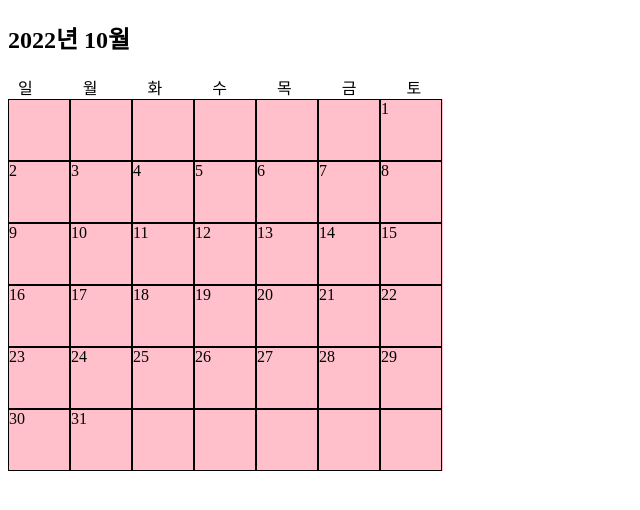
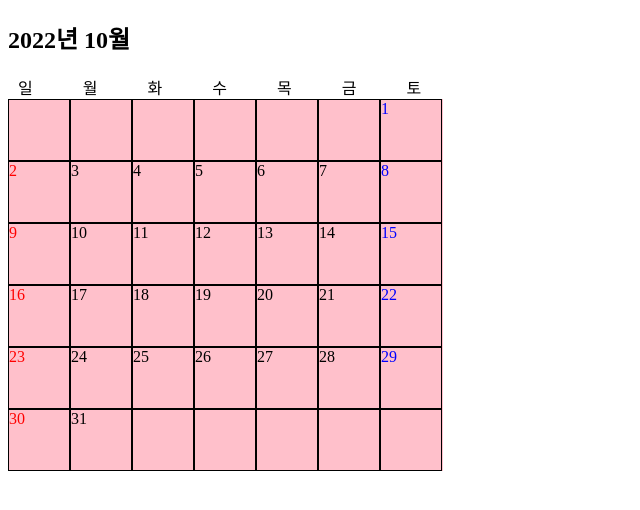
Before and after one commit to songje02/hybrid, a plain HTML site: page root/Calendar/Class05/calendar.html in a window 1280 px wide. Shown: the whole page, without its empty margins (0-640 px from the left). Drawn offline with Linux system fonts and the light colour scheme.

Commit message:
2022_10_1 Calendar

```diff
--- a/root/Calendar/Class05/calendar.html
+++ b/root/Calendar/Class05/calendar.html
@@ -49,6 +49,18 @@
       for(var i=1; i<32; i++){
         div[i+5].innerHTML = i;
       }
+      for(var j=1; j<6; j++){
+        var sum1=0;
+        var sum2=0;
+
+        sum1 = 7*j;
+        sum2 = 6*j+j-1;
+
+        div[sum1].style.color = "red";
+        div[sum2].style.color = "blue";
+        console.log(sum2);
+      }
+
     </script>
   </body>
 </html>
```
